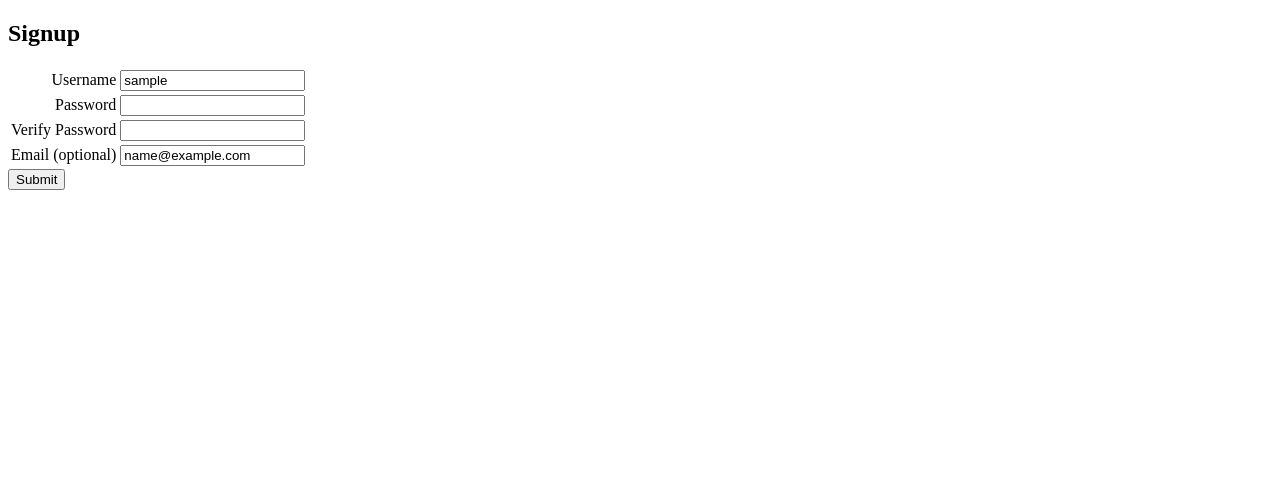
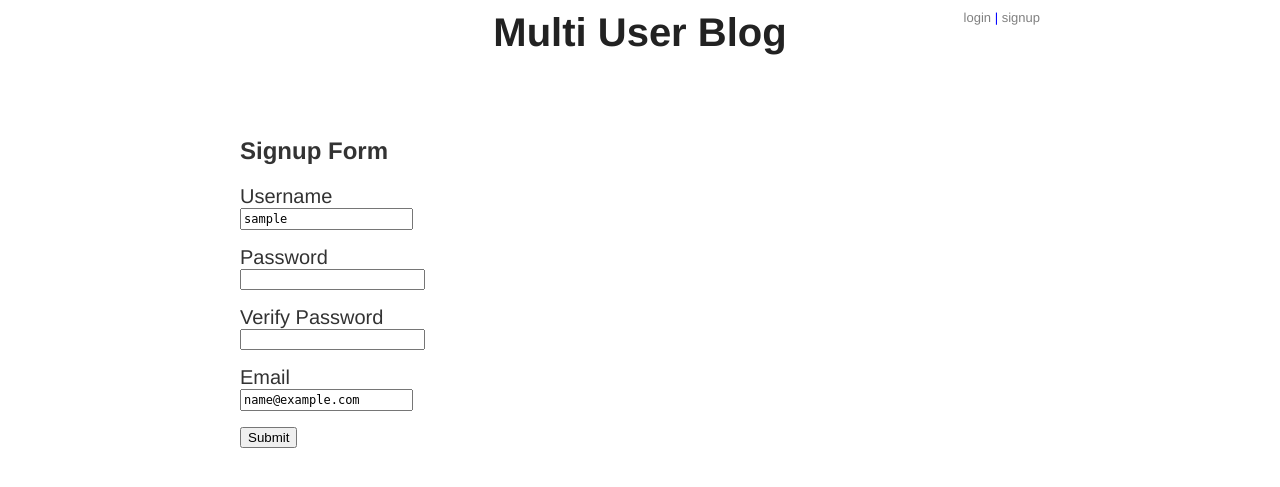
Before and after one commit to apk29/security_blog, a Python web app: template templates/signup-form.html in a window 1280 px wide. Shown: the top 487 px of the page. Run offline with Jinja, Linux system fonts and the light colour scheme; the template is opened without the code that fills it: most values are stand-ins (such as "Sample title", 1, 10 or a date in 2020).

Commit message:
after review 4

```diff
--- a/handlers/deletepost.py
+++ b/handlers/deletepost.py
@@ -10,6 +10,8 @@ class DeletePost(BlogHandler):
 
             if not post:
                 self.redirect("/blog/")
+                return
+
             if post.user_id == self.user.key().id():
                 post.delete()
                 time.sleep(0.1)
--- a/handlers/editpost.py
+++ b/handlers/editpost.py
@@ -7,6 +7,10 @@ class EditPost(BlogHandler):
         if self.user:
             key = db.Key.from_path('Post', int(post_id), parent=blog_key())
             post = db.get(key)
+
+            if not post:
+                self.error(404)
+                return
 
             if self.user and self.user.key().id() == post.user_id:
                 self.render("editpost.html", subject=post.subject,
--- a/static/main.css
+++ b/static/main.css
@@ -50,8 +50,8 @@ label + label {
 }
 
 input[type=text] {
-    width: 500px;
-    font-size: 20px;
+    width: 165px;
+    font-size: 12px;
     padding: 2px;
     font-family: monospace;
 }
--- a/templates/newpost.html
+++ b/templates/newpost.html
@@ -1,7 +1,7 @@
 {% extends "base.html" %}
 
 {% block content %}
-  <h2>new post</h2>
+  <h2>New Post</h2>
 
     <form method="post">
       <label>
--- a/templates/signup-form.html
+++ b/templates/signup-form.html
@@ -1,70 +1,36 @@
-<!DOCTYPE html>
+{% extends "base.html" %}
 
-<html>
-  <head>
-    <title>Sign Up</title>
-    <style type="text/css">
-      .label {text-align: right}
-      .error {color: red}
-    </style>
+{% block content %}
 
-  </head>
+  <h2>Signup Form</h2>
+  <div class="column-md-12"
+  <form method="post">
+    <div class="form-group">
+      <label>Username</label>
+      <input class="form" type="text" name="username" value="{{username}}">
+      <span>{{username_error}}</span>
+    </div>
+    <br>
+    <div class="form-group">
+      <label>Password</label>
+      <input class="form" type="password" name="password">
+      <span>{{password_error}}</span>
+    </div>
+    <br>
+    <div class="form-group">
+      <label>Verify Password</label>
+      <input class="form" type="password" name="verify">
+      <span>{{verify_error}}</span>
+    </div>
+    <br>
+    <div class="form-group">
+      <label>Email</label>
+      <input class="form" type="text" name="email" value="{{email}}">
+      <span>{{email_error}}</span>
+    </div>
+    <br>
+    <button type="submit" class="btn btn-default">Submit</button>
 
-  <body>
-    <h2>Signup</h2>
-    <form method="post">
-      <table>
-        <tr>
-          <td class="label">
-            Username
-          </td>
-          <td>
-            <input type="text" name="username" value="{{username}}">
-          </td>
-          <td class="error">
-            {{error_username}}
-          </td>
-        </tr>
-
-        <tr>
-          <td class="label">
-            Password
-          </td>
-          <td>
-            <input type="password" name="password" value="">
-          </td>
-          <td class="error">
-            {{error_password}}
-          </td>
-        </tr>
-
-        <tr>
-          <td class="label">
-            Verify Password
-          </td>
-          <td>
-            <input type="password" name="verify" value="">
-          </td>
-          <td class="error">
-            {{error_verify}}
-          </td>
-        </tr>
-
-        <tr>
-          <td class="label">
-            Email (optional)
-          </td>
-          <td>
-            <input type="text" name="email" value="{{email}}">
-          </td>
-          <td class="error">
-            {{error_email}}
-          </td>
-        </tr>
-      </table>
-
-      <input type="submit">
-    </form>
-  </body>
-
-</html>
+  </form>
+  </div>
+{% endblock %}
```
Also changed, not shown: 2 other files.
